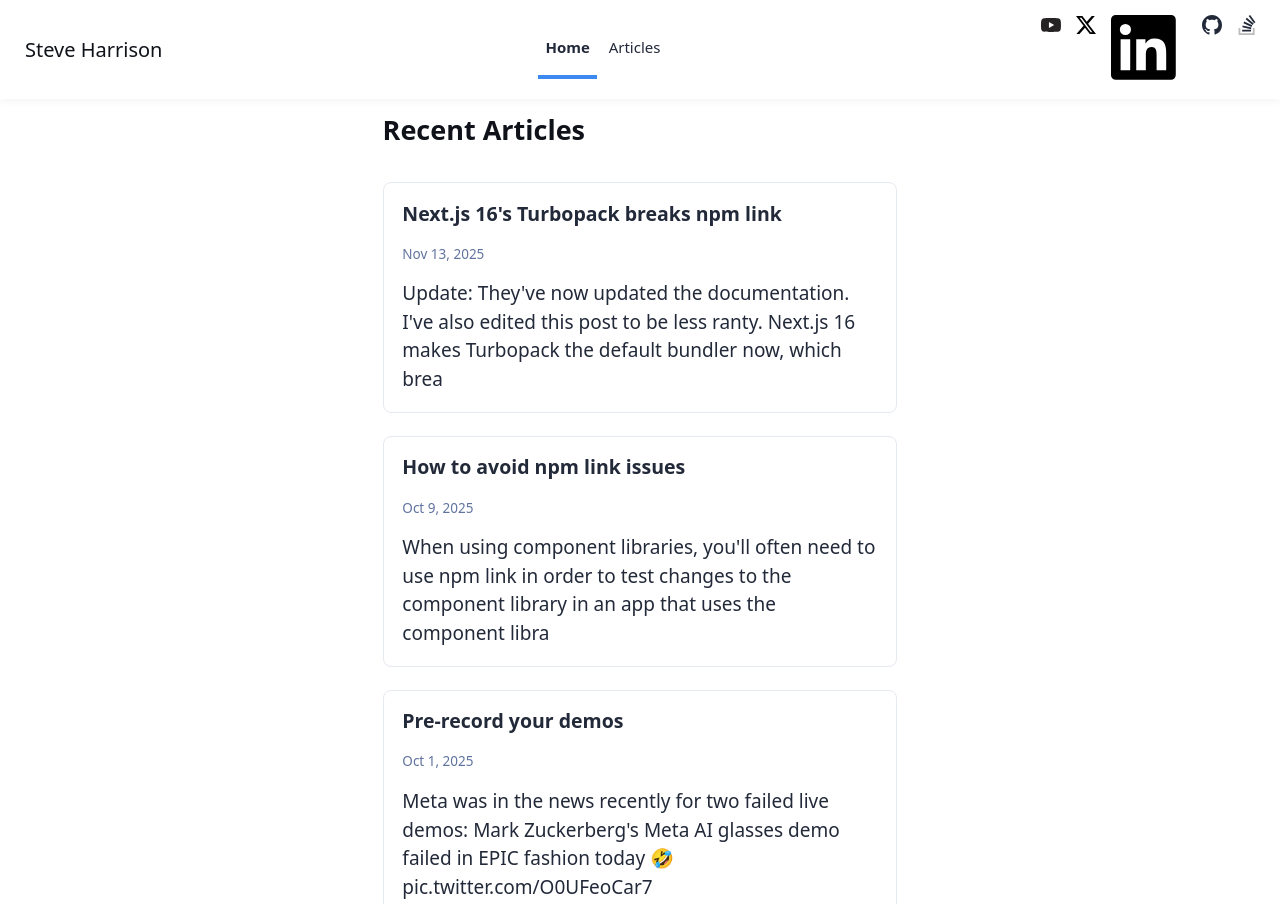
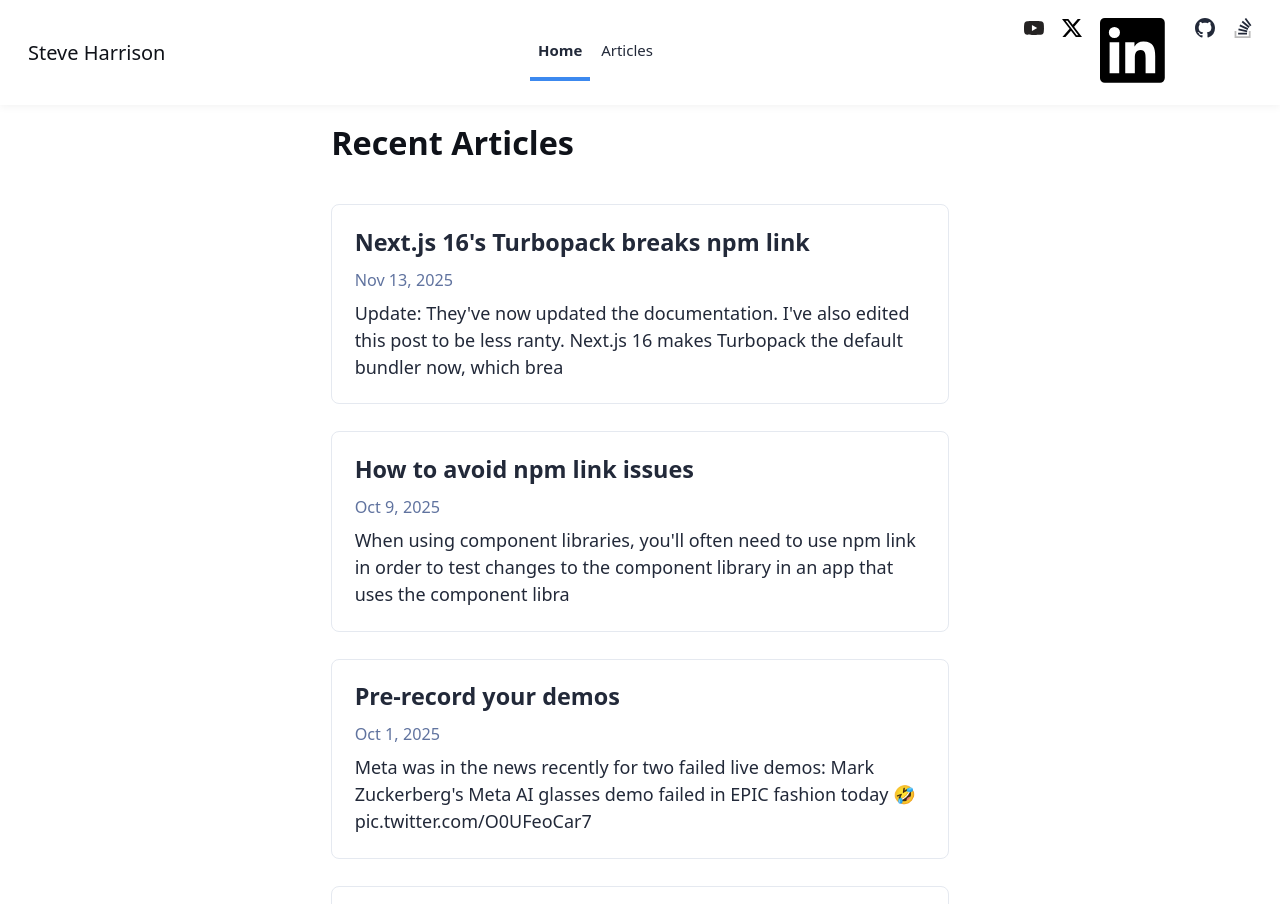
Before and after one commit to steveharrison/steveharrison.dev, an Astro site: page / in a window 1280 px wide. Shown: the top 904 px of the page. Built offline with nearby package versions, Linux system fonts and the light colour scheme; Astro itself is replaced by a stand-in of ours.

Commit message:
Improving styling.

```diff
--- a/src/content/blog/how-to-avoid-npm-link-issues.mdx
+++ b/src/content/blog/how-to-avoid-npm-link-issues.mdx
@@ -22,7 +22,7 @@
 
    One way to make it harder for these kinds of accidents to happen is to use a `.npmrc` file to automatically set the version of Node for the project and to use the same Node version across all your projects.
 
-1. **Check that the symlink has actually been created.**
+2. **Check that the symlink has actually been created.**
 
    Look in `node_modules` and check that the symlink is valid. This will let you know whether the linking process succeeded or not. Sometimes I'll find that this still has the installed package, which is a top culprit for your component library changes not appearing. Symlinks are displayed differently in different editors. I find that Finder (say that faster! 😉) in macOS displays them very clearly like so:
 
@@ -36,10 +36,10 @@
 
    ![](https://www.steveharrison.dev/content/images/2025/10/Screenshot-2025-10-09-at-6.32.28---pm.png)
 
-1. **Check that the file you're trying to import actually exists.**
+3. **Check that the file you're trying to import actually exists.**
 
    In some cases, the build process may not be working as intended in your component library, so even though the symlink is working, the files that `company-portal` are importing are not there. So double-check that you're running a dev server that generates the correct build files, or make sure you've run an `npm build` command in the component library and that all assets such as JS, CSS, and image files are present in the expected `dist` folder structure.
 
-1. **Ditch the dev servers and create production builds in both projects.**
+4. **Ditch the dev servers and create production builds in both projects.**
 
    Sometimes, I've run into dev mode quirks and caching issues, so if all else is failing, stop the dev servers and do a full production build in both projects (e.g. if `company-portal` is a Next.js app, `npm run build && npm run start`) to see if the same error occurs. Remember to do the component library build first. 🙂
--- a/src/styles/global.css
+++ b/src/styles/global.css
@@ -40,8 +40,9 @@
 	word-wrap: break-word;
 	overflow-wrap: break-word;
 	color: rgb(var(--gray-dark));
-	font-size: 15px;
-	line-height: 1.7;
+	line-height: 1.5;
+	font-size: 18px;
+
 }
 main {
 	width: 720px;
@@ -49,6 +50,11 @@
 	margin: auto;
 	padding: 3em 1em;
 }
+
+.title {
+	font-family: system-ui;
+}
+
 h1,
 h2,
 h3,
@@ -93,12 +99,20 @@
 }
 p {
 	margin-bottom: 1em;
-	line-height: 38px;
-	font-size: 19px;
 }
+
+.prose {
+	font-family: Georgia;
+}
+
 .prose p {
 	margin-bottom: 2em;
 }
+
+.bookmark-card p {
+	font-family: system-ui;
+}
+
 textarea {
 	width: 100%;
 	font-size: 16px;
@@ -158,6 +172,14 @@
 	}
 }
 
+nav {
+	font-family: system-ui;
+}
+
+.internal-links {
+	font-size: 15px;
+}
+
 .sr-only {
 	border: 0;
 	padding: 0;
```
Lines whose indentation alone changed are shown as unchanged.
